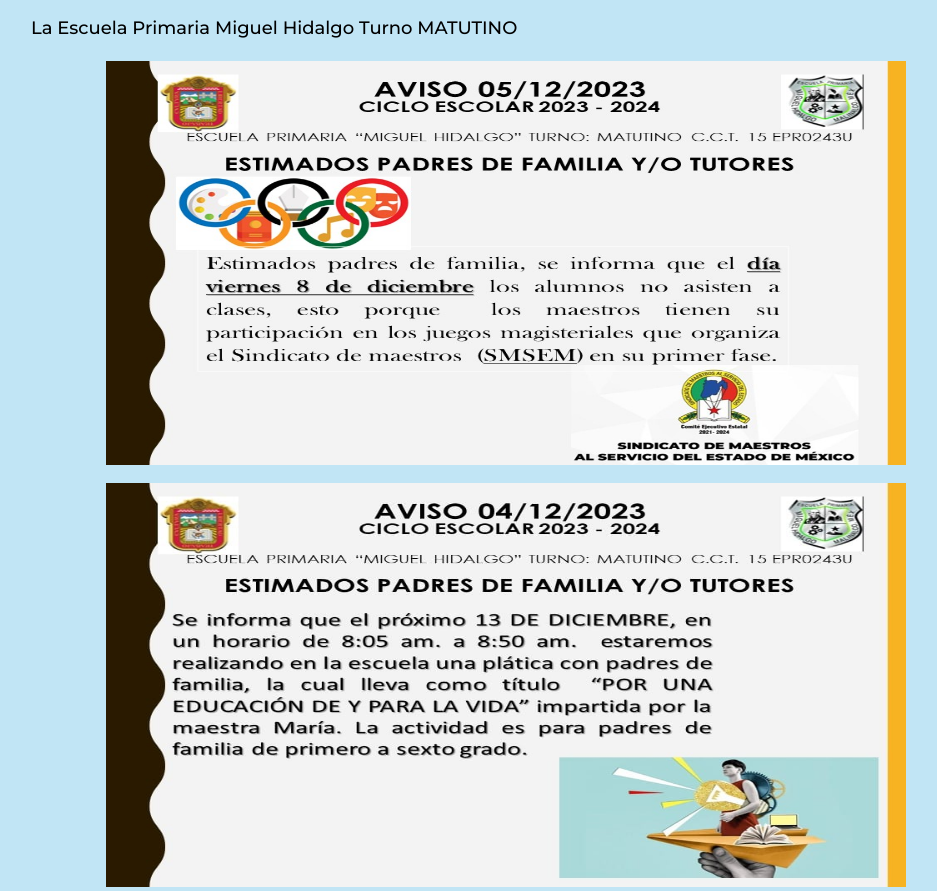
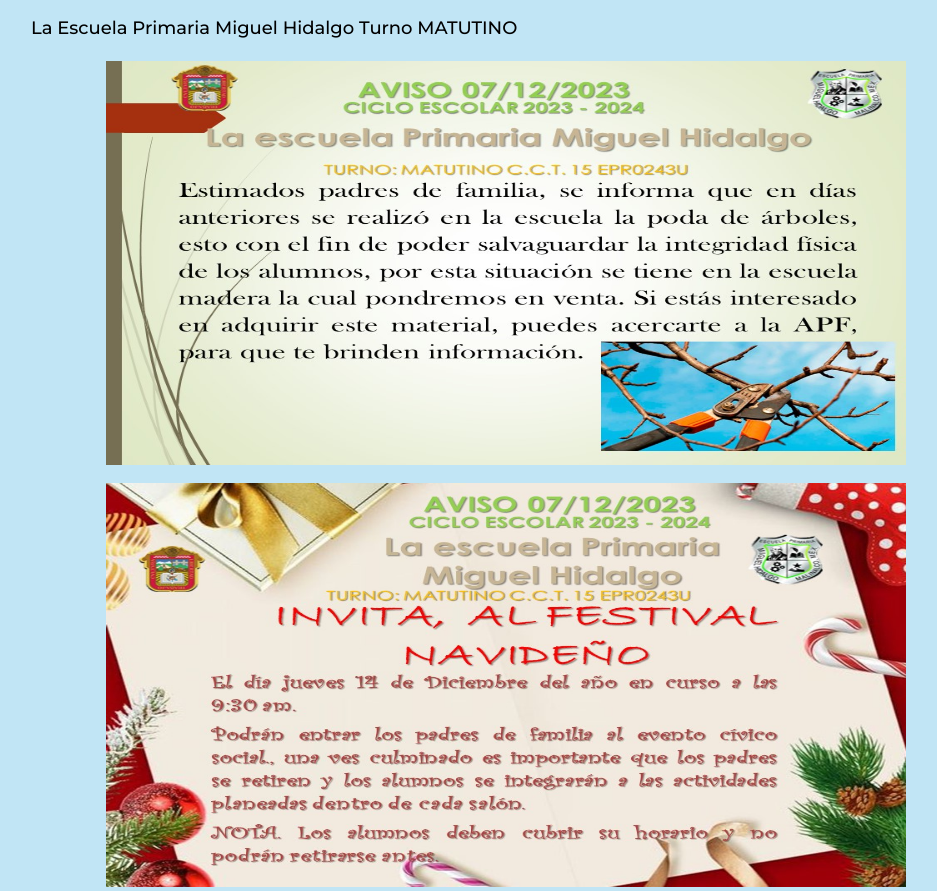
Before and after one commit to miguelhidalgomalinalco/paginaa_miguel_hidalgo, a plain HTML site: page avisos.html in a window 1280 px wide. Shown: the part 269-1160 px from the top of the page, without its empty margins (134-1071 px from the left). Drawn offline with nearby package versions, Linux system fonts and the light colour scheme.

Commit message:
updates for production

```diff
--- a/avisos.html
+++ b/avisos.html
@@ -74,6 +74,8 @@
             <p class="avisos-parrafo"> La Escuela Primaria Miguel Hidalgo Turno MATUTINO <br>
                 </p>
 
+                <img class="normal-img" src="img/avisos23-24/07-12-23 (1).jpeg"><br>
+                <img class="normal-img" src="img/avisos23-24/07-12-23 (2).jpeg"><br>
                 <img class="normal-img" src="img/avisos23-24/05-12-23.jpeg"><br>
                 <img class="normal-img" src="img/avisos23-24/04-12-23.jpeg"><br>
                 <img class="normal-img" src="img/avisos23-24/01-12-23 (1).jpeg"><br>
```
Also changed, not shown: img/avisos23-24/07-12-23 (1).jpeg (added), img/avisos23-24/07-12-23 (2).jpeg (added).
